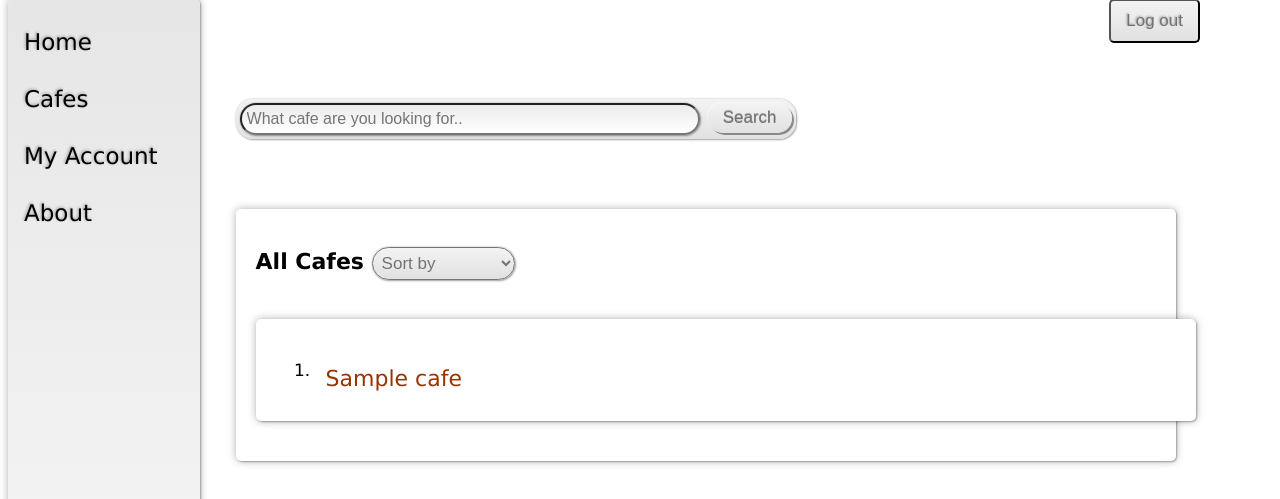
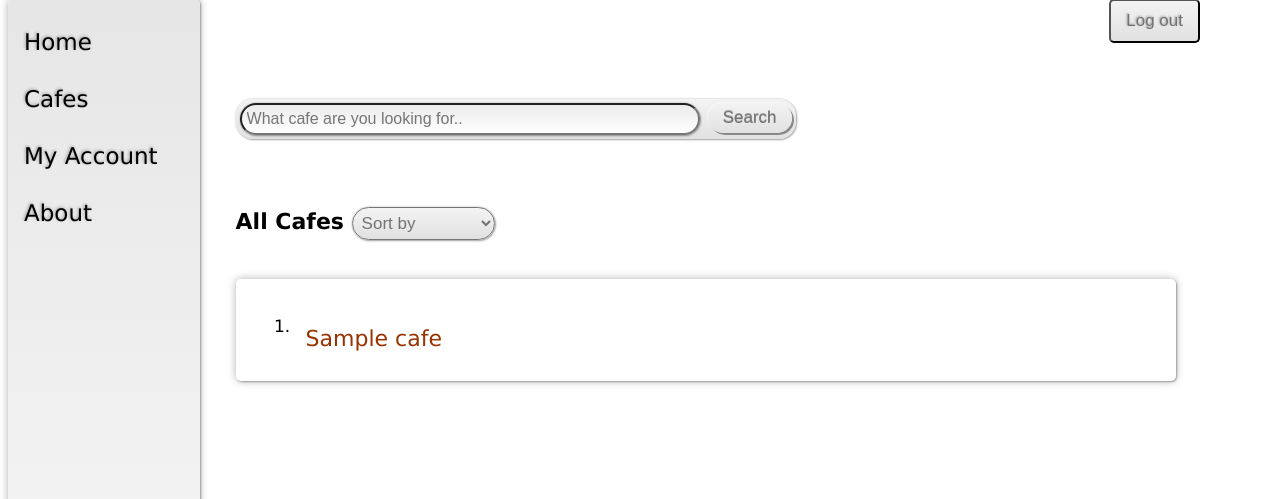
Before and after one commit to andreaschari/Cafeholics, a Django app: page /cafe/cafes/ in a window 1280 px wide. Shown: the part 301-800 px from the top of the page. Run offline with Django 3.2, Linux system fonts and the light colour scheme; a user stored in the database is signed in; tables that the repository leaves empty hold one stand-in row (values such as "Sample post").

Commit message:
fixed cafes

```diff
--- a/cafe/tests.py
+++ b/cafe/tests.py
@@ -1,3 +1,6 @@
+import os
+import socket
+import populate_cafe
 from django.test import TestCase
 from django.contrib.staticfiles.testing import StaticLiveServerTestCase
 from django.urls import reverse
@@ -6,8 +9,6 @@ from django.conf import settings
 from selenium import webdriver
 from webdriver_manager.chrome import ChromeDriverManager
 from selenium.webdriver.common.keys import Keys
-import os, socket
-import populate_cafe
 
 
 class CafeModelTest(TestCase):
--- a/cafe/urls.py
+++ b/cafe/urls.py
@@ -9,7 +9,7 @@ urlpatterns = [
    url(r'^cafes/$', views.cafes, name='cafes'),
    url(r'^cafes/(?P<cafe_name_slug>[\w\-]+)/$', views.chosen_cafe, name='chosen_cafe'),
    # url(r'^cafes/(?P<cafe_name_slug>[\w\-]+)/edit_review/$', views.edit_review, name='edit_review'),
-   # url(r'^cafes/(?P<cafe_name_slug>[\w\-]+)/write_review/$', views.write_review, name='write_review'),
+   url(r'^cafes/(?P<cafe_name_slug>[\w\-]+)/write_review/$', views.write_review, name='write_review'),
    # url(r'^cafes/(?P<cafe_name_slug>[\w\-]+)/edit_cafe/$', views.edit_cafe, name='edit_cafe'),
    # url(r'^search_results/$', views.search_results, name='search_results'),
    url(r'^sign_up/$', views.sign_up, name='sign_up'),
--- a/templates/cafe/cafes.html
+++ b/templates/cafe/cafes.html
@@ -2,6 +2,22 @@
 
 {% extends 'cafe/base.html' %}
 {% load staticfiles %}
+
+<!-- JS script for dropdown menu:
+
+$(function() {
+  // choose target dropdown
+  var select = $('select');
+  select.html(select.find('option').sort(function(x, y) {
+    // to change to descending order switch "<" for ">"
+    return $(x).text() > $(y).text() ? 1 : -1;
+  }));
+
+  // select default item after sorting (first item)
+  // $('select').get(0).selectedIndex = 0;
+});
+
+-->
 
 {% block title_block %}
 	Cafes
@@ -13,7 +29,6 @@
 			<input class="searchButton" type="submit" value="Search"/>
 			<input class="searchbar" type="text" placeholder="What cafe are you looking for..">
 	</form>
-	 	<div id="displayCafes">
 
 	<h2>
 		All Cafes
@@ -27,17 +42,14 @@
 			<option value="waiting_time">Waiting time</option>
 		</select>
 	</h2>
-
-
-	<div id="displayCafes">
+ 	<div id="displayCafes">
 
 		{% if cafes %}
 			<ol>
 				{% for cafe in cafes %}
 					<li>
-
 					<a class="aa" href="{% url 'chosen_cafe' cafe.slug %}">{{ cafe.name }}</a>
-					<p class="rating">{{ cafe.average_rating }}</p>
+					<!-- <p class="rating">{{ cafe.average_rating }}</p> -->
 
 					</li>
 				{% endfor %}
@@ -46,5 +58,4 @@
 			<strong>There are no cafes registered.</strong>
 		{% endif %}
 	</div>
-
 {% endblock %}
```
